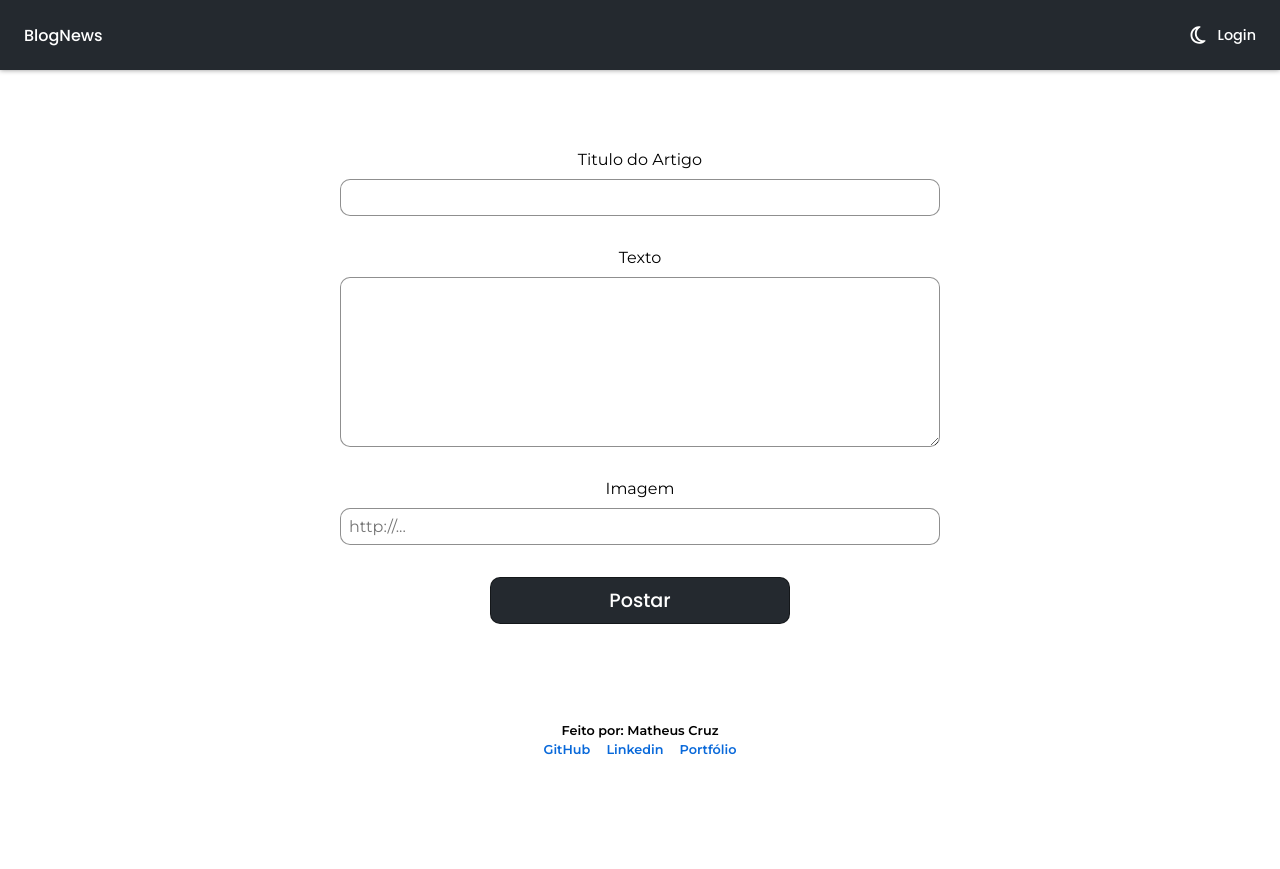
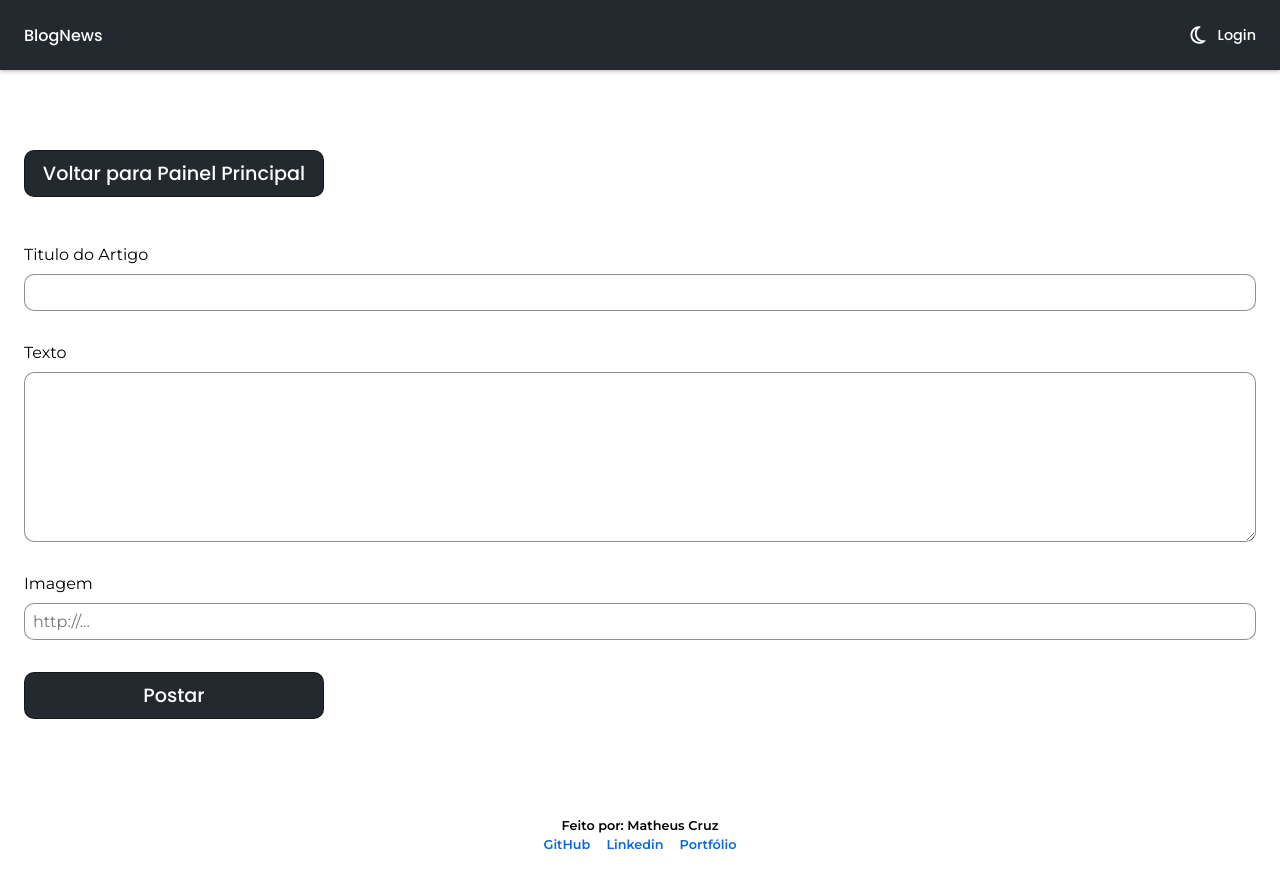
Before and after one commit to rlxmts/blognews, a React (Vite) app in the folder client/: page /novo-post in a window 1280 px wide. Before the commit the page ends 800 px from the top, so only its background shows below. Built offline with nearby package versions, Linux system fonts and the light colour scheme.

Commit message:
:wrench: Ajuste de layout e inclusao de botao 'voltar'

```diff
--- a/client/src/Pages/NovoPost/index.jsx
+++ b/client/src/Pages/NovoPost/index.jsx
@@ -3,14 +3,13 @@ import styled from "styled-components";
 import Container from "../../components/Common/Container";
 import Botao from "../../components/Common/Botao";
 import { useState } from "react";
+import { Link } from "react-router-dom";
 
 const Section = styled.section`
     padding: 5rem 0;
 
     .container-novopost{
         display: flex;
-        align-items: center;
-        justify-content: center;
         flex-direction: column;
         gap: 3rem;
     }
@@ -19,14 +18,12 @@ const Section = styled.section`
         width:100%;
         display: flex;
         flex-direction: column;
-        align-items: center;
         gap: 2rem;
 
         div{
             width: 100%;
             display: flex;
             flex-direction: column;
-            align-items: center;
             gap: 10px;
         }
     }
@@ -36,7 +33,6 @@ const Section = styled.section`
         border-radius: 10px;
         border: 1px solid #00000070;
         width: 100%;
-        max-width: 600px;
         padding: .5rem;
     }
 
@@ -68,6 +64,9 @@ const NovoPost = () => {
     return(
         <Section>
             <Container className="container-novopost">
+                <Link to="/admin">
+                    <Botao>Voltar para Painel Principal</Botao>
+                </Link>
                 <form onSubmit={(e)=> enviarPost(e)}>
                     <div>
                         <label htmlFor="titulo">Titulo do Artigo</label>
```
